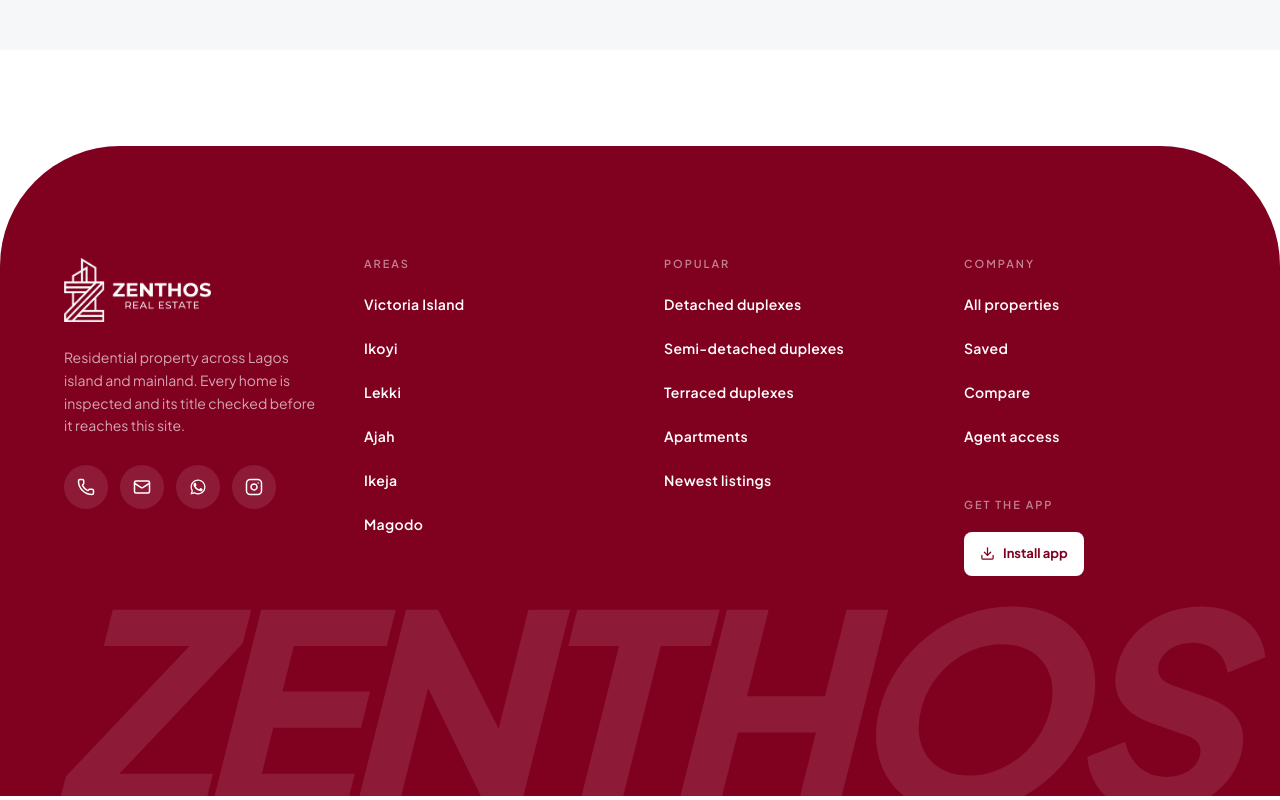
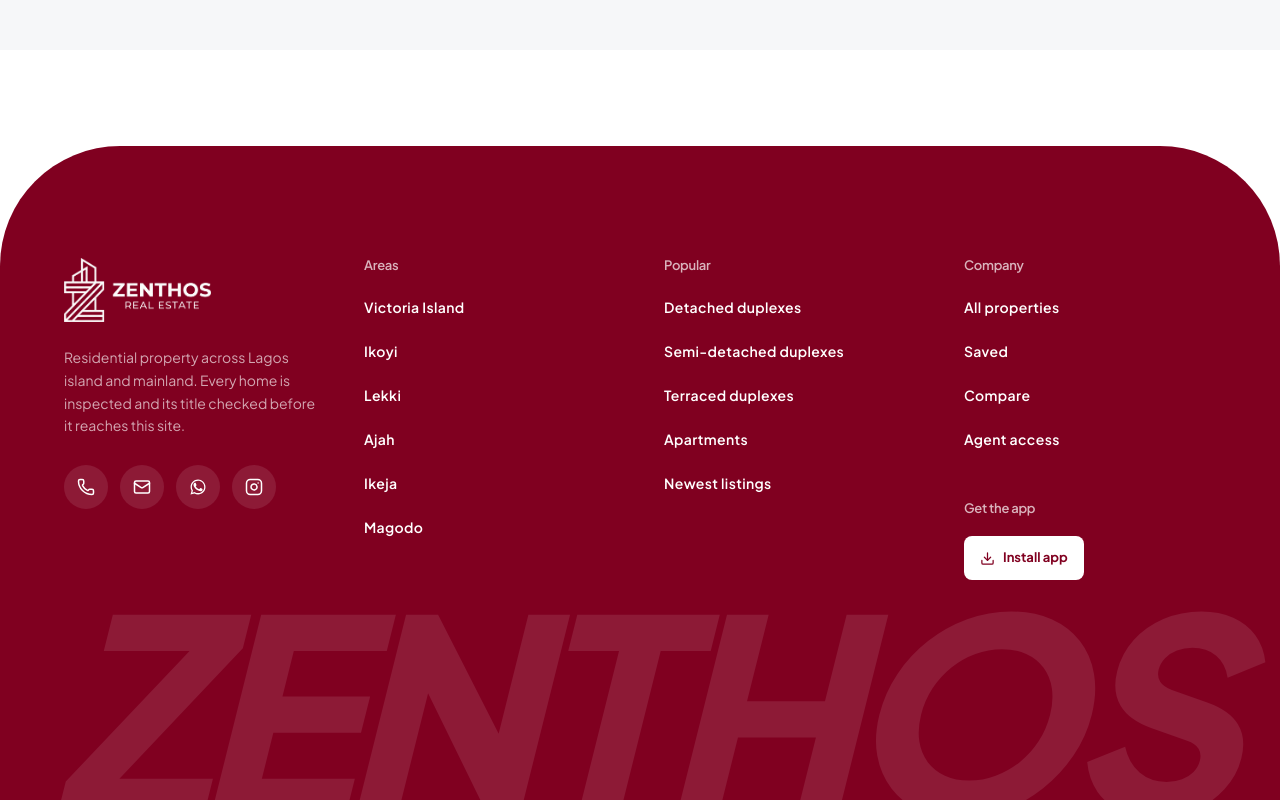
Before and after one commit to ayobamizenthos/zenthosrealestate, a Next.js app: page / in a window 1280 px wide. Shown: the part 3249-4049 px from the top of the page. Built offline with nearby package versions, Linux system fonts and the light colour scheme; no server answers; the database is empty.

Commit message:
normalise footer column headings

```diff
--- a/src/components/layout/SiteFooter.tsx
+++ b/src/components/layout/SiteFooter.tsx
@@ -30,7 +30,7 @@
 }) {
   return (
     <nav>
-      <h2 className="text-[11px] font-semibold tracking-[0.18em] text-white/50 uppercase">
+      <h2 className="text-[13px] font-semibold text-white/70">
         {heading}
       </h2>
       <ul className="mt-3">
@@ -116,7 +116,7 @@
           <FooterColumn heading="Company" links={COMPANY_LINKS} />
 
           <div>
-            <h2 className="text-[11px] font-semibold tracking-[0.18em] text-white/50 uppercase">
+            <h2 className="text-[13px] font-semibold text-white/70">
               Get the app
             </h2>
             <Link
```
